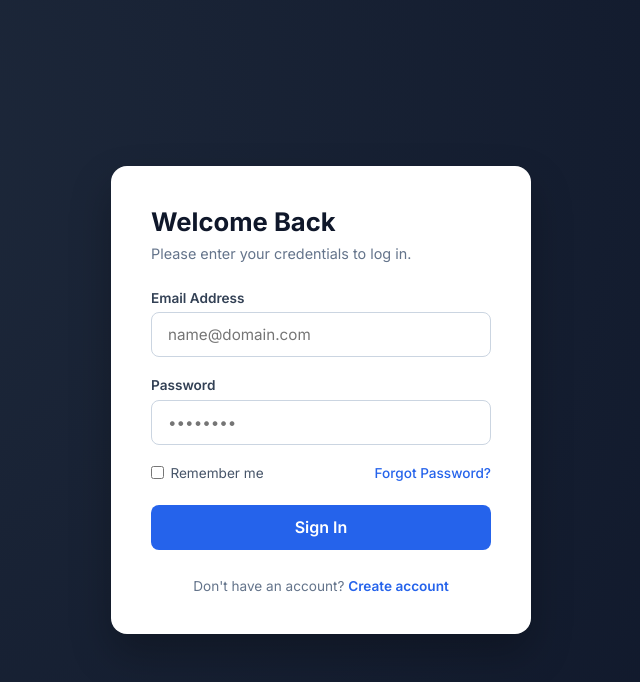
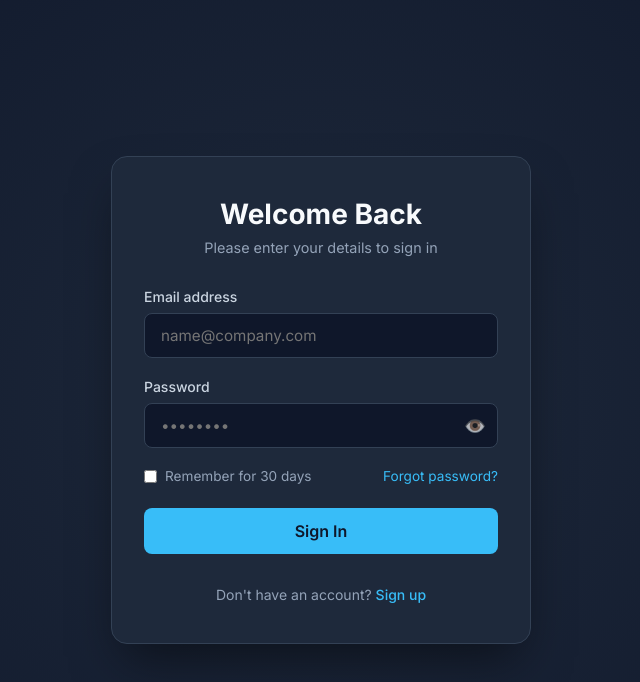
Before and after one commit to Sabii01/synent-task3-loginui-vishvjit, a plain HTML site: page index.html in a window 1280 px wide. Shown: the whole page, without its empty margins (319-959 px from the left). Drawn offline with Linux system fonts and the light colour scheme.

Commit message:
feat: Add password visibility toggle markup and wrapper styles

```diff
--- a/index.html
+++ b/index.html
@@ -3,46 +3,49 @@
 <head>
   <meta charset="UTF-8" />
   <meta name="viewport" content="width=device-width, initial-scale=1.0" />
-  <title>Login - Modern Portal</title>
+  <title>Login - Synent</title>
   <link rel="stylesheet" href="style.css" />
   <link rel="preconnect" href="https://fonts.googleapis.com">
   <link rel="preconnect" href="https://fonts.gstatic.com" crossorigin>
   <link href="https://fonts.googleapis.com/css2?family=Inter:wght@400;500;600;700&display=swap" rel="stylesheet">
 </head>
 <body>
-  <div class="login-container">
   <div class="login-card">
-      <div class="login-header">
+    <div class="card-header">
       <h2>Welcome Back</h2>
-        <p>Please enter your credentials to log in.</p>
+      <p>Please enter your details to sign in</p>
     </div>
 
-      <form class="login-form" onsubmit="event.preventDefault();">
-        <div class="input-group">
-          <label for="email">Email Address</label>
-          <input type="email" id="email" placeholder="name@domain.com" required />
+    <form id="login-form">
+      <div class="form-group">
+        <label for="email">Email address</label>
+        <input type="email" id="email" placeholder="name@company.com" required />
       </div>
 
-        <div class="input-group">
+      <div class="form-group">
         <label for="password">Password</label>
+        <div class="password-wrapper">
           <input type="password" id="password" placeholder="••••••••" required />
+          <button type="button" id="toggle-password" aria-label="Toggle password visibility">👁️</button>
+        </div>
       </div>
 
-        <div class="form-actions">
+      <div class="form-options">
         <label class="remember-me">
           <input type="checkbox" />
-            <span>Remember me</span>
+          <span>Remember for 30 days</span>
         </label>
-          <a href="#" class="forgot-password">Forgot Password?</a>
+        <a href="#" class="forgot-link">Forgot password?</a>
       </div>
 
-        <button type="submit" class="btn-submit">Sign In</button>
+      <button type="submit" class="submit-btn">Sign In</button>
     </form>
 
-      <div class="login-footer">
-        <p>Don't have an account? <a href="#">Create account</a></p>
+    <div class="card-footer">
+      <p>Don't have an account? <a href="#">Sign up</a></p>
     </div>
   </div>
-  </div>
+
+  <script src="script.js"></script>
 </body>
 </html>
--- a/style.css
+++ b/style.css
@@ -8,124 +8,152 @@
 body {
   min-height: 100vh;
   display: flex;
+  justify-content: center;
   align-items: center;
-  justify-content: center;
-  background: radial-gradient(circle at 10% 20%, #1e293b 0%, #0f172a 90%);
+  background: radial-gradient(circle at center, #1e293b 0%, #0f172a 100%);
   padding: 1.5rem;
 }
 
-.login-container {
+.login-card {
   width: 100%;
   max-width: 420px;
+  background: #1e293b;
+  border-radius: 16px;
+  padding: 2.5rem 2rem;
+  box-shadow: 0 25px 50px -12px rgba(0, 0, 0, 0.5);
+  border: 1px solid #334155;
 }
 
-.login-card {
-  background: #ffffff;
-  padding: 2.5rem;
-  border-radius: 16px;
-  box-shadow: 0 20px 40px rgba(0, 0, 0, 0.25);
+.card-header {
+  margin-bottom: 2rem;
+  text-align: center;
 }
 
-.login-header h2 {
-  font-size: 1.6rem;
+.card-header h2 {
+  font-size: 1.75rem;
   font-weight: 700;
-  color: #0f172a;
+  color: #f8fafc;
   margin-bottom: 0.5rem;
 }
 
-.login-header p {
-  color: #64748b;
+.card-header p {
+  color: #94a3b8;
   font-size: 0.9rem;
-  margin-bottom: 1.75rem;
 }
 
-.input-group {
+.form-group {
   margin-bottom: 1.25rem;
-  display: flex;
-  flex-direction: column;
 }
 
-.input-group label {
-  font-size: 0.85rem;
-  font-weight: 600;
-  color: #334155;
-  margin-bottom: 0.4rem;
+.form-group label {
+  display: block;
+  font-size: 0.875rem;
+  font-weight: 500;
+  color: #cbd5e1;
+  margin-bottom: 0.5rem;
 }
 
-.input-group input {
-  padding: 0.75rem 1rem;
-  border: 1px solid #cbd5e1;
-  border-radius: 8px;
-  font-size: 0.95rem;
-  transition: border-color 0.2s, box-shadow 0.2s;
-  outline: none;
+.password-wrapper {
+  position: relative;
+  display: flex;
+  align-items: center;
 }
 
-.input-group input:focus {
-  border-color: #3b82f6;
-  box-shadow: 0 0 0 3px rgba(59, 130, 246, 0.15);
+.form-group input {
+  width: 100%;
+  padding: 0.75rem 1rem;
+  background: #0f172a;
+  border: 1px solid #334155;
+  border-radius: 8px;
+  color: #f8fafc;
+  font-size: 0.95rem;
+  outline: none;
+  transition: border-color 0.2s;
 }
 
-.form-actions {
+.password-wrapper input {
+  padding-right: 2.75rem;
+}
+
+.form-group input:focus {
+  border-color: #38bdf8;
+}
+
+#toggle-password {
+  position: absolute;
+  right: 0.75rem;
+  background: transparent;
+  border: none;
+  cursor: pointer;
+  font-size: 1.1rem;
+  line-height: 1;
+  opacity: 0.7;
+  transition: opacity 0.2s;
+}
+
+#toggle-password:hover {
+  opacity: 1;
+}
+
+.form-options {
   display: flex;
   justify-content: space-between;
   align-items: center;
+  margin-bottom: 1.5rem;
   font-size: 0.85rem;
-  margin-bottom: 1.5rem;
 }
 
 .remember-me {
   display: flex;
   align-items: center;
-  gap: 0.4rem;
-  color: #475569;
+  gap: 0.5rem;
+  color: #94a3b8;
   cursor: pointer;
 }
 
-.forgot-password {
-  color: #2563eb;
-  text-decoration: none;
-  font-weight: 500;
+.remember-me input {
+  accent-color: #38bdf8;
 }
 
-.forgot-password:hover {
+.forgot-link {
+  color: #38bdf8;
+  text-decoration: none;
+}
+
+.forgot-link:hover {
   text-decoration: underline;
 }
 
-.btn-submit {
+.submit-btn {
   width: 100%;
   padding: 0.8rem;
-  background-color: #2563eb;
-  color: #ffffff;
+  background: #38bdf8;
+  color: #0f172a;
   border: none;
   border-radius: 8px;
   font-size: 1rem;
   font-weight: 600;
   cursor: pointer;
-  transition: background-color 0.2s, transform 0.1s;
+  transition: opacity 0.2s;
 }
 
-.btn-submit:hover {
-  background-color: #1d4ed8;
+.submit-btn:hover {
+  opacity: 0.9;
 }
 
-.btn-submit:active {
-  transform: scale(0.99);
+.card-footer {
+  margin-top: 2rem;
+  text-align: center;
+  font-size: 0.875rem;
+  color: #94a3b8;
 }
 
-.login-footer {
-  margin-top: 1.75rem;
-  text-align: center;
-  font-size: 0.85rem;
-  color: #64748b;
+.card-footer a {
+  color: #38bdf8;
+  text-decoration: none;
+  font-weight: 500;
 }
 
-.login-footer a {
-  color: #2563eb;
-  text-decoration: none;
-  font-weight: 600;
-}
-
-.login-footer a:hover {
+.card-footer a:hover {
   text-decoration: underline;
 }
```
Lines whose indentation alone changed are shown as unchanged.
